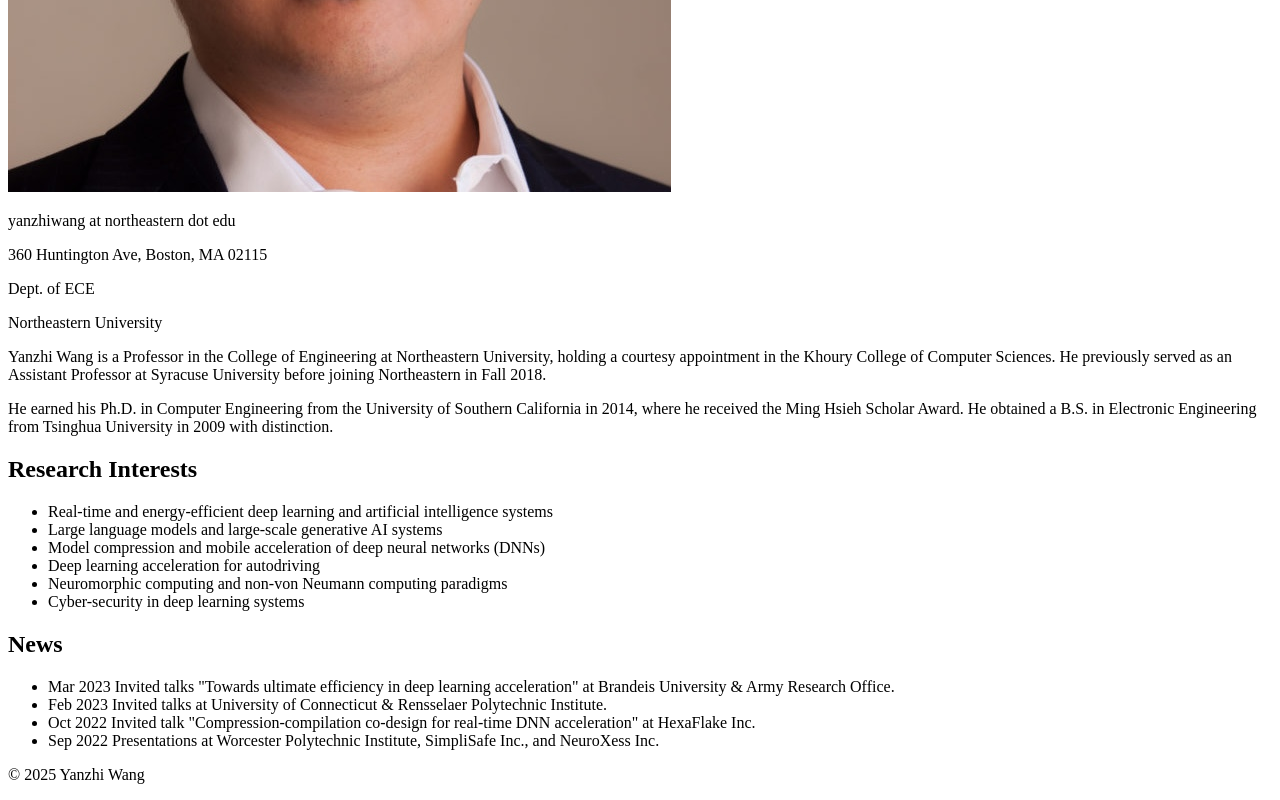
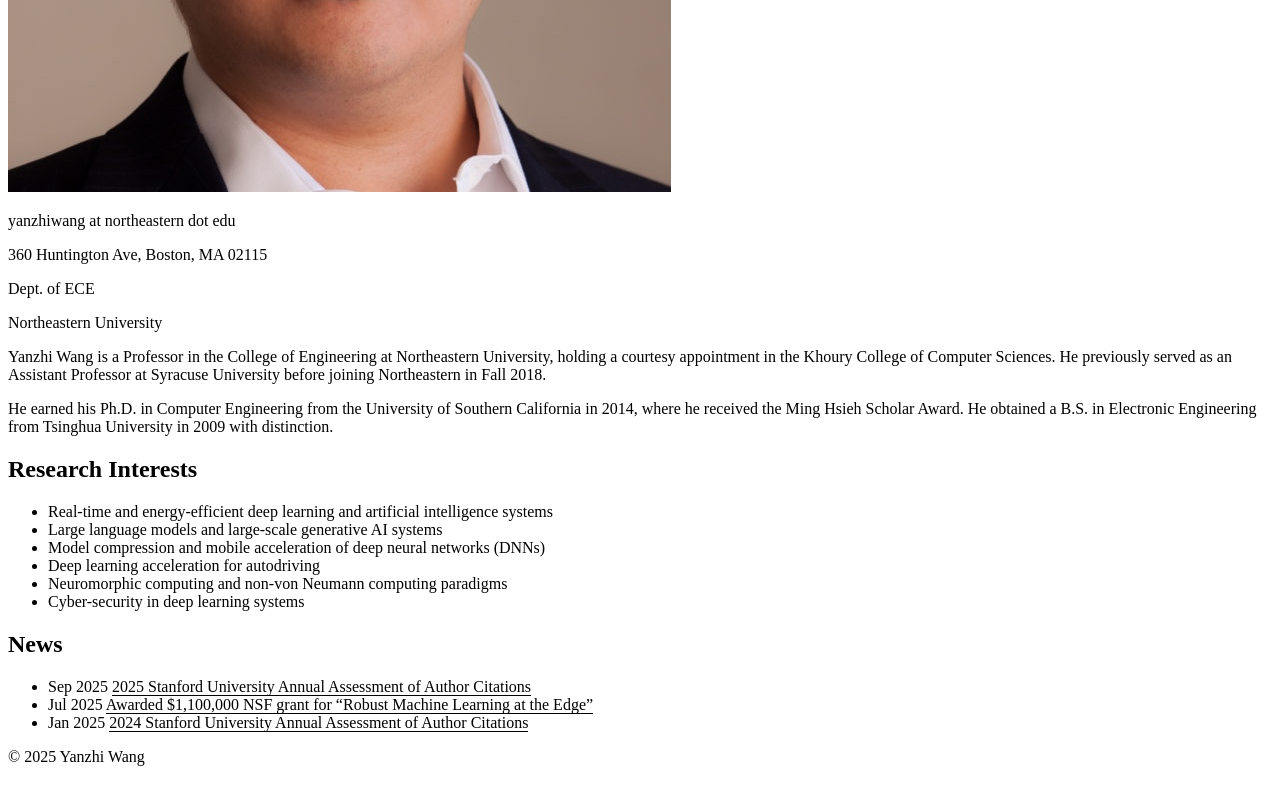
Before and after one commit to ceciliacao31/Yanzhi-website, a website built with Vite: page docs/index.html in a window 1280 px wide. Shown: the part 601-1401 px from the top of the page. Built offline with nearby package versions, Linux system fonts and the light colour scheme; files whose address does not match are found by name.

Commit message:
updated build

```diff
--- a/docs/index.html
+++ b/docs/index.html
@@ -9,8 +9,8 @@
     <link rel="preconnect" href="https://fonts.googleapis.com">
     <link rel="preconnect" href="https://fonts.gstatic.com" crossorigin>
     <link href="https://fonts.googleapis.com/css2?family=Inter:wght@300;400;500;600;700&display=swap" rel="stylesheet">
-    <script type="module" crossorigin src="/Yanzhi-website/assets/main-C6mw58Tw.js"></script>
-    <link rel="stylesheet" crossorigin href="/Yanzhi-website/assets/main-Dq3Kqum_.css">
+  <script type="module" crossorigin src="/Yanzhi-website/assets/main-C6mw58Tw.js"></script>
+  <link rel="stylesheet" crossorigin href="/Yanzhi-website/assets/main-Dq3Kqum_.css">
 </head>
 
 <body>
@@ -37,8 +37,7 @@
                 <!-- Left Sidebar -->
                 <aside class="profile-sidebar">
                     <div class="hero-image-container">
-                        <img src="/Yanzhi-website/assets/Yanzhi-headshot-BiNMsods.jpeg" alt="Professor Yanzhi Wang"
-                            class="profile-img">
+                        <img src="/Yanzhi-website/assets/Yanzhi-headshot-BiNMsods.jpeg" alt="Professor Yanzhi Wang" class="profile-img">
                     </div>
                     <div class="profile-info">
                         <div class="contact-mini">
@@ -84,27 +83,28 @@
                         <h2>News</h2>
                         <ul class="news-list" id="news-content">
                             <li class="news-item">
-                                <span class="news-date">Mar 2023</span>
-                                <span class="news-text">Invited talks "Towards ultimate efficiency in deep learning
-                                    acceleration" at Brandeis University & Army Research Office.</span>
+                                <span class="news-date">Sep 2025</span>
+                                <span class="news-text"><a
+                                        href="https://coe.northeastern.edu/news/2025-stanford-university-annual-assessment-of-author-citations/"
+                                        target="_blank"
+                                        style="color: inherit; text-decoration: none; border-bottom: 1px solid black;">2025
+                                        Stanford University Annual Assessment of Author Citations</a></span>
                             </li>
                             <li class="news-item">
-                                <span class="news-date">Feb 2023</span>
-                                <span class="news-text">Invited talks at University of Connecticut & Rensselaer
-                                    Polytechnic
-                                    Institute.</span>
+                                <span class="news-date">Jul 2025</span>
+                                <span class="news-text"><a
+                                        href="https://coe.northeastern.edu/news/strengthening-ai-for-critical-edge-applications/"
+                                        target="_blank"
+                                        style="color: inherit; text-decoration: none; border-bottom: 1px solid black;">Awarded
+                                        $1,100,000 NSF grant for “Robust Machine Learning at the Edge”</a></span>
                             </li>
                             <li class="news-item">
-                                <span class="news-date">Oct 2022</span>
-                                <span class="news-text">Invited talk "Compression-compilation co-design for real-time
-                                    DNN
-                                    acceleration" at HexaFlake Inc.</span>
-                            </li>
-                            <li class="news-item">
-                                <span class="news-date">Sep 2022</span>
-                                <span class="news-text">Presentations at Worcester Polytechnic Institute, SimpliSafe
-                                    Inc., and
-                                    NeuroXess Inc.</span>
+                                <span class="news-date">Jan 2025</span>
+                                <span class="news-text"><a
+                                        href="https://coe.northeastern.edu/news/2024-stanford-university-annual-assessment-of-author-citations/"
+                                        target="_blank"
+                                        style="color: inherit; text-decoration: none; border-bottom: 1px solid black;">2024
+                                        Stanford University Annual Assessment of Author Citations</a></span>
                             </li>
                         </ul>
                     </section>
```
Also changed, not shown: docs/publications.html (+2 -2 lines), docs/teaching.html (+2 -2 lines), 1 other file.
